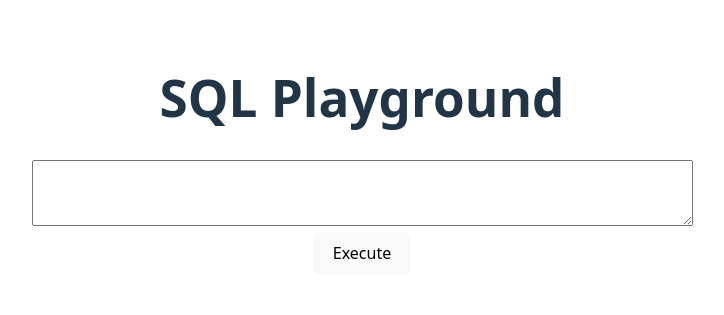
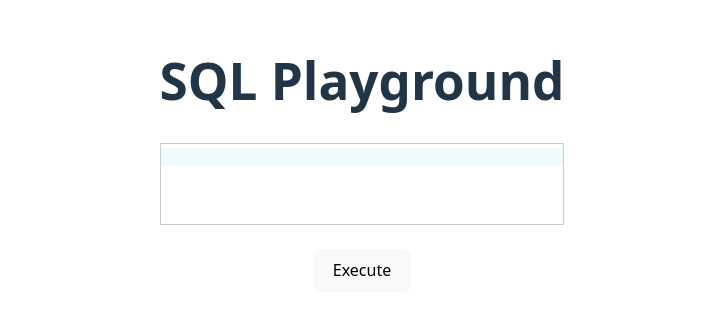
Before and after one commit to herajda/sql-playground, a Svelte app in the folder frontend/: page / in a window 1280 px wide. Shown: the part 245-560 px from the top of the page, without its empty margins (278-1002 px from the left). Built offline with nearby package versions, Linux system fonts and the light colour scheme.

Commit message:
Hide line numbers in editor

```diff
--- a/frontend/package.json
+++ b/frontend/package.json
@@ -17,5 +17,8 @@
     "typescript": "~5.8.3",
     "vite": "^6.3.5"
   },
-  "dependencies": {}
+  "dependencies": {
+    "@codemirror/lang-sql": "^6.9.0",
+    "codemirror": "^6.0.1"
+  }
 }
--- a/frontend/src/App.svelte
+++ b/frontend/src/App.svelte
@@ -1,8 +1,30 @@
 <script lang="ts">
+  import { onMount } from 'svelte'
+  import { EditorState } from '@codemirror/state'
+  import { EditorView, basicSetup } from 'codemirror'
+  import { sql } from '@codemirror/lang-sql'
+
   let query = ''
+  let editorContainer: HTMLDivElement
   let results: any[] | null = null
   let columns: string[] = []
   let error: string | null = null
+
+  onMount(() => {
+    const state = EditorState.create({
+      doc: query,
+      extensions: [
+        basicSetup,
+        sql(),
+        EditorView.updateListener.of((v) => {
+          if (v.docChanged) {
+            query = v.state.doc.toString()
+          }
+        })
+      ]
+    })
+    new EditorView({ state, parent: editorContainer })
+  })
 
   async function execute() {
     error = null
@@ -21,7 +43,7 @@
 
 <main>
   <h1>SQL Playground</h1>
-  <textarea bind:value={query} rows="4" cols="80"></textarea>
+  <div class="editor" bind:this={editorContainer}></div>
   <br>
   <button on:click={execute}>Execute</button>
   {#if error}
@@ -52,3 +74,14 @@
     {/if}
   {/if}
 </main>
+
+<style>
+  .editor {
+    border: 1px solid #ccc;
+    min-height: 5rem;
+    text-align: left;
+  }
+  .editor :global(.cm-gutters) {
+    display: none;
+  }
+</style>
```
Also changed, not shown: 2 other files (tests, documents, lock files or other folders).
